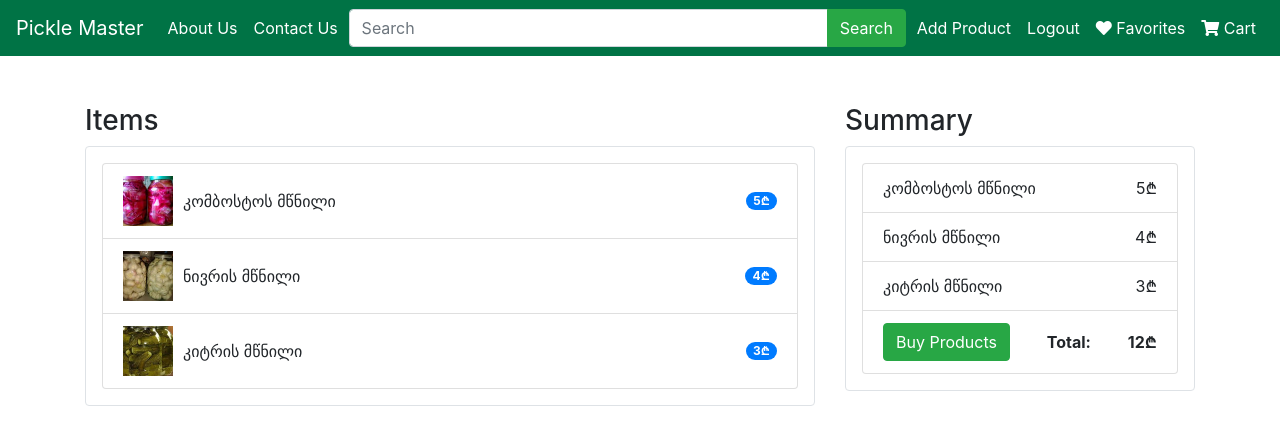
After one commit to zukatooooo/Pickle-Master, a Flask app: page /cart in a window 1280 px wide. The commit adds this page. Shown: the top 445 px of the page. Run offline with Flask 3, Linux system fonts and the light colour scheme; a user stored in the database is signed in; some libraries are stand-ins or nearby versions.

Commit message:
Cart function (demo)

```diff
--- a/forms/SearchForm.py
+++ b/forms/SearchForm.py
@@ -4,5 +4,5 @@ from wtforms.fields.simple import SubmitField
 
 
 class SearchForm(FlaskForm):
-    search_bar = StringField('Search bar')
-    search_button = SubmitField('Search')
+    searchBar = StringField('Search bar')
+    searchButton = SubmitField('Search')
--- a/init_db.py
+++ b/init_db.py
@@ -1,6 +1,7 @@
 from ext import app, db
 from models.Product import Product
 from models.User import User
+from models.Cart import Cart
 
 with app.app_context():
 
--- a/models/Product.py
+++ b/models/Product.py
@@ -8,4 +8,6 @@ class Product(db.Model):
     id = db.Column(db.Integer(), primary_key=True)
     name = db.Column(db.String(), nullable=False)
     price = db.Column(db.Integer(), nullable=False)
-    image = db.Column(db.String(), default="default_photo.jpg")
+    image = db.Column(db.String())
+
+    cart = db.relationship('Cart', back_populates='product')
--- a/models/User.py
+++ b/models/User.py
@@ -14,6 +14,8 @@ class User(UserMixin, db.Model):
     password = db.Column(db.String(), nullable=False)
     role = db.Column(db.String(), nullable=False)
 
+    cart = db.relationship('Cart', back_populates='user')
+
     def __init__(self, username, email, password, role):
         self.username = username
         self.email = email
--- a/routes.py
+++ b/routes.py
@@ -1,13 +1,15 @@
 from os import path
 
-from flask import render_template, redirect, url_for, flash, session
+from flask import render_template, redirect, url_for, flash
 from flask_login import login_user, login_required, current_user, logout_user
 
+from ext import app, db
+from forms.AddProductForm import AddProductForm
+from forms.LoginForm import LoginForm
+from forms.ProductForm import ProductForm
 from forms.SearchForm import SearchForm
 from forms.SignupForm import SignupForm
-from forms.AddProductForm import AddProductForm
-from forms.LoginForm import LoginForm
-from ext import app, db
+from models.Cart import Cart
 from models.Product import Product
 from models.User import User
 
@@ -15,11 +17,26 @@ from models.User import User
 @app.route("/", methods=['GET', 'POST'])
 def home():
     search_form = SearchForm()
+    product_form = ProductForm()
+
     if search_form.validate_on_submit():
-        products = Product.query.filter(Product.name.ilike(f"%{search_form.search_bar.data}%")).all()
+        search_query = search_form.searchBar.data
+        products = Product.query.filter(Product.name.ilike(f"%{search_query}%")).all()
     else:
         products = Product.query.all()
-    return render_template("home.html", products=products, search_form=search_form)
+
+    if current_user.is_authenticated:
+        if product_form.validate_on_submit():
+            if product_form.addToCart.data:
+                add_to_cart = Cart(user_id=current_user.id, product_id=product_form.productId.data)
+                db.session.add(add_to_cart)
+                db.session.commit()
+                return redirect(url_for('home'))
+            elif product_form.favorite.data:
+                print("favorite")
+                return redirect(url_for('home'))
+
+    return render_template("home.html", products=products, search_form=search_form, product_form=product_form)
 
 
 @app.route('/signup', methods=['GET', 'POST'])
@@ -85,3 +102,14 @@ def add_product():
 
         return redirect(url_for('home'))
     return render_template('add_product.html', add_product_form=add_product_form, search_form=search_form)
+
+
+@app.route('/cart', methods=['GET', 'POST'])
+def cart():
+    search_form = SearchForm()
+    if current_user.is_authenticated:
+        products = db.session.query(Product).join(Cart).filter(Cart.user_id == current_user.id).all()
+        total_price = sum(product.price for product in products)
+        return render_template('cart.html', search_form=search_form, products=products, total_price=total_price)
+    else:
+        return redirect(url_for("login"))
--- /dev/null
+++ b/templates/cart.html
@@ -0,0 +1,50 @@
+{% extends "base.html" %}
+
+{% block title %}
+Cart - Pickle Master
+{% endblock %}
+
+{% block body %}
+<style>
+    .item-image {
+        width: 50px;
+        height: 50px;
+        object-fit: cover;
+        margin-right: 10px;
+    }
+</style>
+<body>
+<div class="container mt-5">
+    <div class="row">
+        <div class="col-md-8">
+            <h3>Items</h3>
+            <div class="border p-3 rounded">
+                <ul class="list-group">
+                    {% for product in products %}
+                    {% include "fragments/product_list.html" %}
+                    {% endfor %}
+                </ul>
+            </div>
+        </div>
+        <div class="col-md-4">
+            <h3>Summary</h3>
+            <div class="border p-3 rounded">
+                <ul class="list-group">
+                    {% for product in products %}
+                    {% include "fragments/product_price_list.html" %}
+                    {% endfor %}
+                    <li class="list-group-item d-flex justify-content-between align-items-center font-weight-bold">
+                        <button class="btn btn-success">Buy Products</button>
+                        Total:
+                        <span>{{ total_price }}₾</span>
+                    </li>
+                </ul>
+            </div>
+        </div>
+    </div>
+</div>
+
+<script src="https://code.jquery.com/jquery-3.5.1.slim.min.js"></script>
+<script src="https://cdn.jsdelivr.net/npm/@popperjs/core@2.9.2/dist/umd/popper.min.js"></script>
+<script src="https://stackpath.bootstrapcdn.com/bootstrap/4.5.2/js/bootstrap.min.js"></script>
+{% endblock %}
--- a/templates/fragments/navbar.html
+++ b/templates/fragments/navbar.html
@@ -54,9 +54,9 @@
         <form class="form-inline my-2 my-lg-0 mx-auto" method="post" enctype="multipart/form-data">
             {{ search_form.hidden_tag() }}
             <div class="input-group">
-                {{ search_form.search_bar(class="form-control", type="search", placeholder="Search") }}
+                {{ search_form.searchBar(class="form-control", placeholder="Search") }}
                 <div class="input-group-append">
-                    {{ search_form.search_button(class="btn btn-success", type="submit") }}
+                    {{ search_form.searchButton(class="btn btn-success", type="submit") }}
                 </div>
             </div>
         </form>
@@ -91,7 +91,7 @@
                 </a>
             </li>
             <li class="nav-item">
-                <a class="nav-link" href="#">
+                <a class="nav-link" href="/cart">
                     <i class="fas fa-shopping-cart"></i> Cart
                 </a>
             </li>
--- /dev/null
+++ b/templates/fragments/product_list.html
@@ -0,0 +1,7 @@
+<li class="list-group-item d-flex justify-content-between align-items-center">
+    <div class="d-flex align-items-center">
+        <img src="static/images/{{ product.image }}" alt="Item 1" class="item-image">
+        {{ product.name }}
+    </div>
+    <span class="badge badge-primary badge-pill">{{ product.price }}₾</span>
+</li>
--- /dev/null
+++ b/templates/fragments/product_price_list.html
@@ -0,0 +1,4 @@
+<li class="list-group-item d-flex justify-content-between align-items-center">
+    {{ product.name }}
+    <span>{{ product.price }}₾</span>
+</li>
--- a/templates/home.html
+++ b/templates/home.html
@@ -15,7 +15,7 @@ Home - Pickle Master
 <div class="container mt-5">
     <div class="row">
         {% for product in products %}
-        {% include "fragments/product.html" %}
+        {% include "fragments/product_card.html" %}
         {% endfor %}
     </div>
 </div>
```
Also changed, not shown: forms/ProductForm.py (added, +8 -0 lines), models/Cart.py (added, +13 -0 lines), templates/fragments/product.html (deleted, +0 -17 lines), templates/fragments/product_card.html (added, +21 -0 lines), instance/pickle_master.db.
